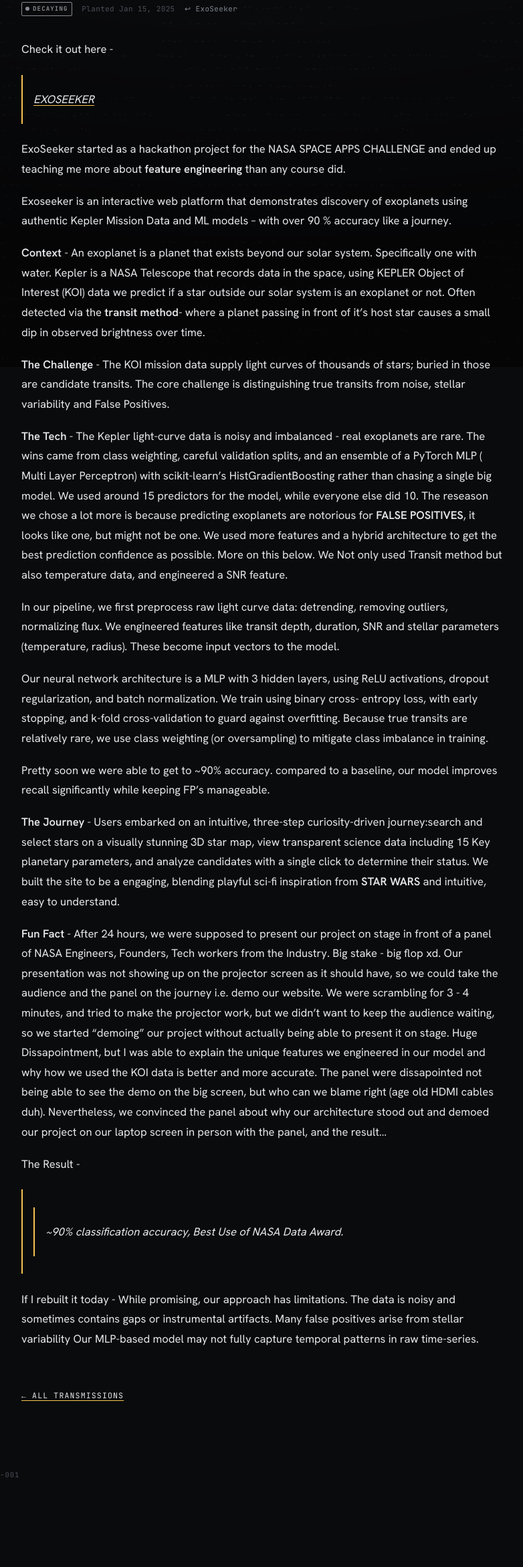
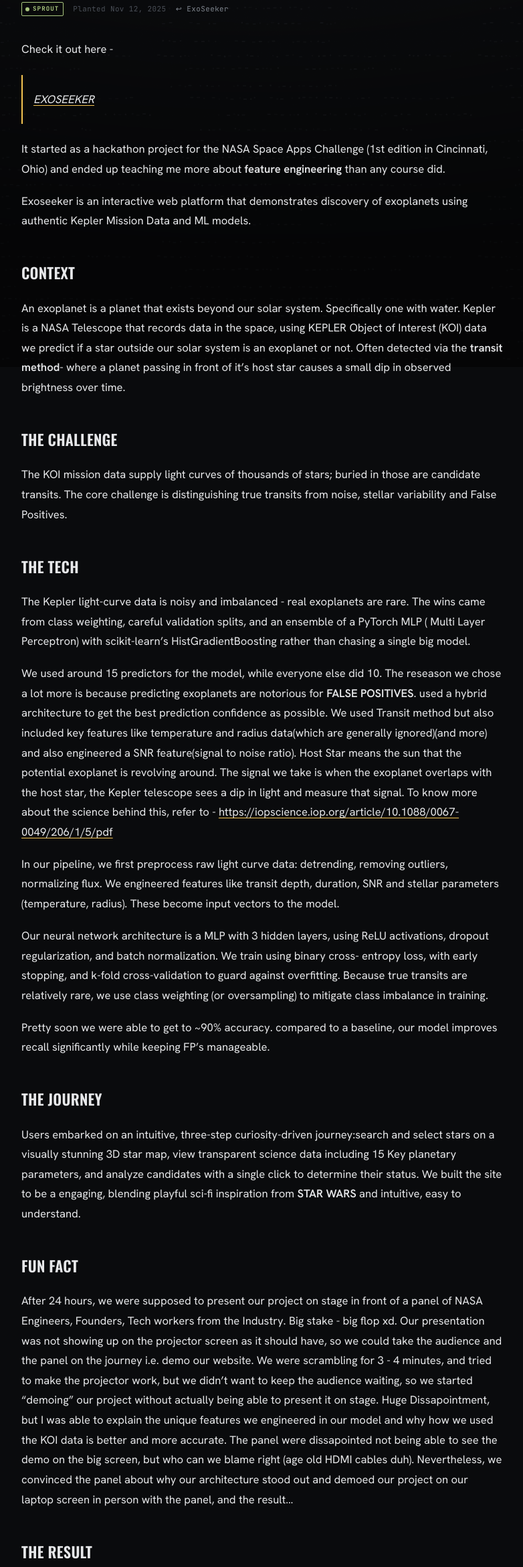
Before and after one commit to Anirudh64210/Personal-Blog-Portfolio, an Astro site: page /blog/what-i-learned-building-exoseeker in a window 1280 px wide. Shown: the part 252-2592 px from the top of the page at 67% size, without its empty margins (248-1030 px from the left). Before the commit the page ends 2495 px from the top, so only its background shows below. Built offline with nearby package versions, Linux system fonts and the light colour scheme; Astro itself is replaced by a stand-in of ours.

Commit message:
edited exoseeker blog

```diff
--- a/src/content/blog/what-i-learned-building-exoseeker.md
+++ b/src/content/blog/what-i-learned-building-exoseeker.md
@@ -2,7 +2,7 @@
 title: "What I learned building ExoSeeker"
 description: "Lessons from building an AI exoplanet-detection pipeline on NASA Kepler data that hit >90% accuracy and won Best Use of NASA Data."
 topic: "ml · nasa"
-planted: 2025-01-15
+planted: 2025-11-12
 backlinkLabel: "ExoSeeker"
 backlinkHref: "https://github.com/Anirudh64210"
 ---
@@ -10,17 +10,24 @@ backlinkHref: "https://github.com/Anirudh64210"
 Check it out here -
 > <a href="https://exoseeker.github.io/" target="_blank" rel="noopener">EXOSEEKER</a>
 
-ExoSeeker started as a hackathon project for the NASA SPACE APPS CHALLENGE and ended up teaching me more about **feature engineering** than any course did.
 
-Exoseeker is an interactive web platform that demonstrates discovery of exoplanets using authentic Kepler Mission Data and ML models -- with over 90 % accuracy like a journey.
+It started as a hackathon project for the NASA Space Apps Challenge (1st edition in Cincinnati, Ohio) and ended up teaching me more about **feature engineering** than any course did.
 
-**Context** - An exoplanet is a planet that exists beyond our solar system. Specifically one with water. Kepler is a NASA Telescope that records data in the space, using KEPLER Object of Interest (KOI) data we predict if a star outside our solar system is an exoplanet or not. Often detected via the **transit method**- where a planet passing in front of it's host star causes a small dip in observed brightness over time.
+Exoseeker is an interactive web platform that demonstrates discovery of exoplanets using authentic Kepler Mission Data and ML models.
 
-**The Challenge** - The KOI mission data supply light curves of thousands of stars; buried in those are candidate transits. The core challenge is distinguishing true transits from noise, stellar variability and False Positives.
+## Context
 
-**The Tech** -
+An exoplanet is a planet that exists beyond our solar system. Specifically one with water. Kepler is a NASA Telescope that records data in the space, using KEPLER Object of Interest (KOI) data we predict if a star outside our solar system is an exoplanet or not. Often detected via the **transit method**- where a planet passing in front of it's host star causes a small dip in observed brightness over time.
+
+## The Challenge
+
+The KOI mission data supply light curves of thousands of stars; buried in those are candidate transits. The core challenge is distinguishing true transits from noise, stellar variability and False Positives.
+
+## The Tech
+
 The Kepler light-curve data is noisy and imbalanced - real exoplanets are rare. The wins came from class weighting, careful validation splits, and an ensemble of a PyTorch MLP ( Multi Layer Perceptron) with scikit-learn's HistGradientBoosting rather than chasing a single big model.
-We used around 15 predictors for the model, while everyone else did 10. The reseason we chose a lot more is because predicting exoplanets are notorious for **FALSE POSITIVES**, it looks like one, but might not be one. We used more features and a hybrid architecture to get the best prediction confidence as possible. More on this below. We Not only used Transit method but also temperature data, and engineered a SNR feature.
+
+We used around 15 predictors for the model, while everyone else did 10. The reseason we chose a lot more is because predicting exoplanets are notorious for **FALSE POSITIVES**. used a hybrid architecture to get the best prediction confidence as possible. We used Transit method but also included key features like temperature and radius data(which are generally ignored)(and more) and also engineered a SNR feature(signal to noise ratio). Host Star means the sun that the potential exoplanet is revolving around. The signal we take is when the exoplanet overlaps with the host star, the Kepler telescope sees a dip in light and measure that signal. To know more about the science behind this, refer to - https://iopscience.iop.org/article/10.1088/0067-0049/206/1/5/pdf
 
 In our pipeline, we first preprocess raw light curve data: detrending, removing outliers, normalizing flux. We engineered features like transit depth, duration, SNR and stellar parameters (temperature, radius). These become input vectors to the model.
 
@@ -28,15 +35,22 @@ Our neural network architecture is a MLP with 3 hidden layers, using ReLU activa
 
 Pretty soon we were able to get to ~90% accuracy. compared to a baseline, our model improves recall significantly while keeping FP's manageable.
 
-**The Journey** -
+## The Journey
+
 Users embarked on an intuitive, three-step curiosity-driven journey:search and select stars on a visually stunning 3D star map, view transparent science data including 15 Key planetary parameters, and analyze candidates with a single click to determine their status. We built the site to be a engaging, blending playful sci-fi inspiration from **STAR WARS** and intuitive, easy to understand.
 
-**Fun Fact** -
+## Fun Fact
+
 After 24 hours, we were supposed to present our project on stage in front of a panel of NASA Engineers, Founders, Tech workers from the Industry. Big stake - big flop xd. Our presentation was not showing up on the projector screen as it should have, so we could take the audience and the panel on the journey i.e. demo our website. We were scrambling for 3 - 4 minutes, and tried to make the projector work, but we didn't want to keep the audience waiting, so we started "demoing" our project without actually being able to present it on stage. Huge Dissapointment, but I was able to explain the unique features we engineered in our model and why how we used the KOI data is better and more accurate. The panel were dissapointed not being able to see the demo on the big screen, but who can we blame right (age old HDMI cables duh). Nevertheless, we convinced the panel about why our architecture stood out and demoed our project on our laptop screen in person with the panel, and the result....
 
-The Result -
-> >~90% classification accuracy, Best Use of NASA Data Award.
+## The Result
 
-If I rebuilt it today -  While promising, our approach has limitations.
- The data is noisy and sometimes contains gaps or instrumental artifacts. Many false positives arise from stellar variability
- Our MLP-based model may not fully capture temporal patterns in raw time-series.
+> ~90% classification accuracy, Best Use of NASA Data Award.
+
+## If I rebuilt it today
+
+While promising, our approach has limitations.
+
+- The data is noisy and sometimes contains gaps or instrumental artifacts.
+- Many false positives arise from stellar variability
+- Our MLP-based model may not fully capture temporal patterns in raw time-series.
```
